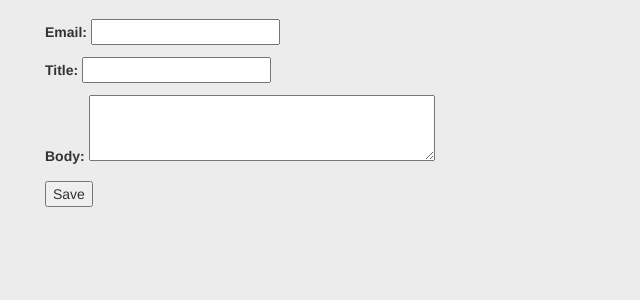
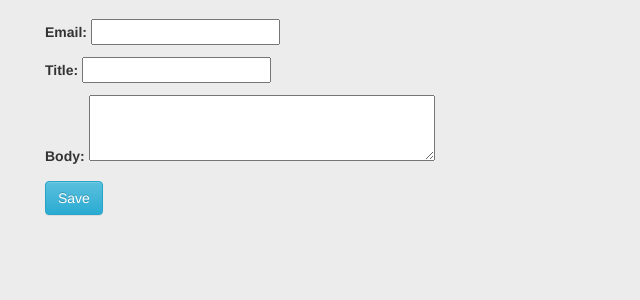
Before and after one commit to lyk2017-python/Iaculus, a Django app: page /contact/ in a window 1280 px wide. Shown: the part 51-351 px from the top of the page, without its empty margins (0-640 px from the left). Run offline with Django 3.2, Linux system fonts and the light colour scheme; some libraries are stand-ins or nearby versions.

Commit message:
Posts page updated

```diff
--- a/Iaculus/forum/templates/forum/contact.html
+++ b/Iaculus/forum/templates/forum/contact.html
@@ -5,7 +5,7 @@
     <form action="." method="POST">
         {% csrf_token %}
         {{ form.as_p }}
-        <button type="submit">Save</button>
+        <button type="submit" class="btn btn-info" value="Submit Button">Save</button>
     </form>
 
 {% endblock %}
--- a/Iaculus/forum/templates/forum/topic_create.html
+++ b/Iaculus/forum/templates/forum/topic_create.html
@@ -8,7 +8,7 @@
         <hr>
         <p>{{ foo.body|linebreaks }}</p>
     {% endfor %}
-    {{ object.viewed }}
+    View: {{ object.viewed }}
     <hr>
     <form action="." method="POST">
         {% csrf_token %}
--- a/Iaculus/forum/views.py
+++ b/Iaculus/forum/views.py
@@ -1,7 +1,7 @@
 from django.core.mail import send_mail
 from django.db.models import F
 from django.http import Http404
-from django.shortcuts import render_to_response
+from django.shortcuts import render_to_response, get_object_or_404
 from django.urls import reverse
 from django.views import generic
 
@@ -101,8 +101,6 @@ class TopicView(generic.CreateView):
         context["object"] = object
         return context
 
-
-
 class ContactFormView(generic.FormView):
     """
     Contact form page
@@ -128,6 +126,7 @@ class ContactFormView(generic.FormView):
         )
         return super().form_valid(form)
 
+
 '''
 ilerde sss eklemek istersek bunu kullanıcaz
 
```
